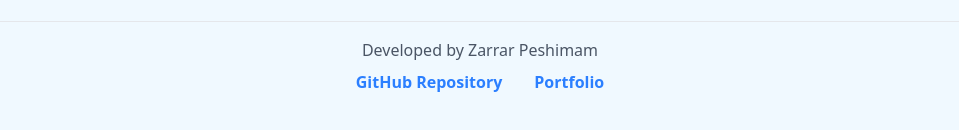
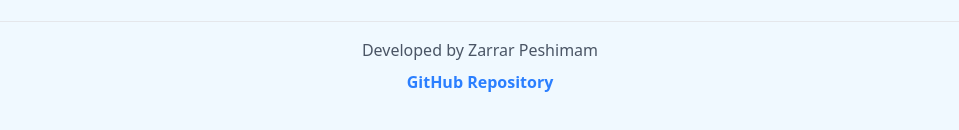
Before and after one commit to ZarrarPeshimam/LC-Testcase-Extension-Download-Portal, a React (Vite) app in the folder frontend/: page / in a window 1280 px wide. Shown: the part 1683-1813 px from the top of the page, without its empty margins (160-1119 px from the left). Built offline with nearby package versions, Linux system fonts and the light colour scheme; no server answers.

Commit message:
Update links

```diff
--- a/frontend/src/components/LandingPage.jsx
+++ b/frontend/src/components/LandingPage.jsx
@@ -116,18 +116,11 @@ const LandingPage = () => {
               href="https://github.com/ZarrarPeshimam/TLE-Case-Generator-Extension"
               target="_blank"
               rel="noopener noreferrer"
-              className="text-blue-500 hover:text-blue-600 font-semibold transition"
+              className="text-blue-500 hover:text-blue-700 font-semibold transition"
             >
               GitHub Repository
             </a>
-            <a
-              href="https://zarrar-peshimam-portfolio.netlify.app"
-              target="_blank"
-              rel="noopener noreferrer"
-              className="text-blue-500 hover:text-blue-600 font-semibold transition"
-            >
-              Portfolio
-            </a>
+
           </div>
         </div>
       </footer>
```
